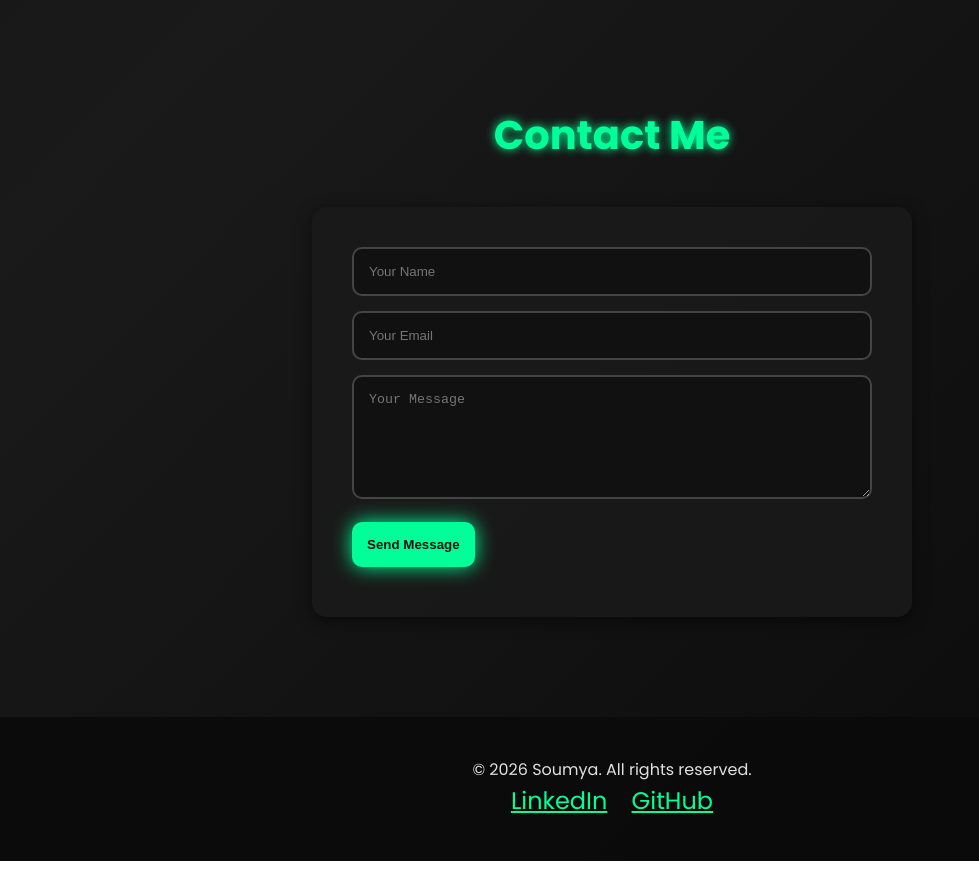
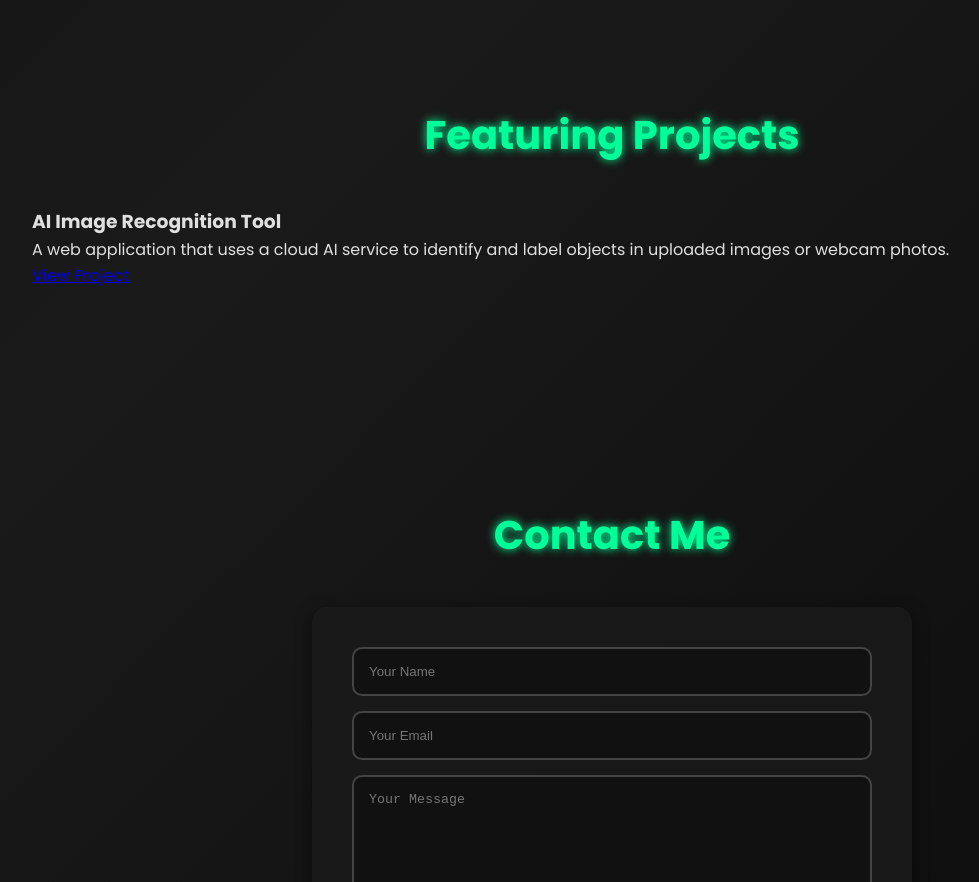
Before and after one commit to soumyadweep74/worldofsoumya, a plain HTML site: page index.html in a window 1280 px wide. Shown: the part 1597-2479 px from the top of the page, without its empty margins (28-1007 px from the left). Before the commit the page ends 2458 px from the top, so only its background shows below. Drawn offline with nearby package versions, Linux system fonts and the light colour scheme.

Commit message:
Update index.html

```diff
--- a/index.html
+++ b/index.html
@@ -19,6 +19,7 @@
                 <li><a href="#hero">Home</a></li>
                 <li><a href="#about">About</a></li>
                 <li><a href="#skills">Skills</a></li>
+                <li><a href="#projects">Projects</a></li>
                 <li><a href="#contact">Contact</a></li>
             </ul>
         </nav>
@@ -63,6 +64,19 @@
         </div>
     </section>
 
+    <section id="projects" class="projects">
+        <div class="container">
+            <h2>Featuring Projects</h2>
+            <div class="projects-grid">
+                <div class="project-card" data-aos="fade-up">
+                    <h3>AI Image Recognition Tool</h3>
+                    <p>A web application that uses a cloud AI service to identify and label objects in uploaded images or webcam photos.</p>
+                    <a href="image-ai/index.html" class="project-btn">View Project</a>
+                </div>
+            </div>
+        </div>
+    </section>
+
     <section id="contact" class="contact">
         <div class="container">
             <h2>Contact Me</h2>
```
